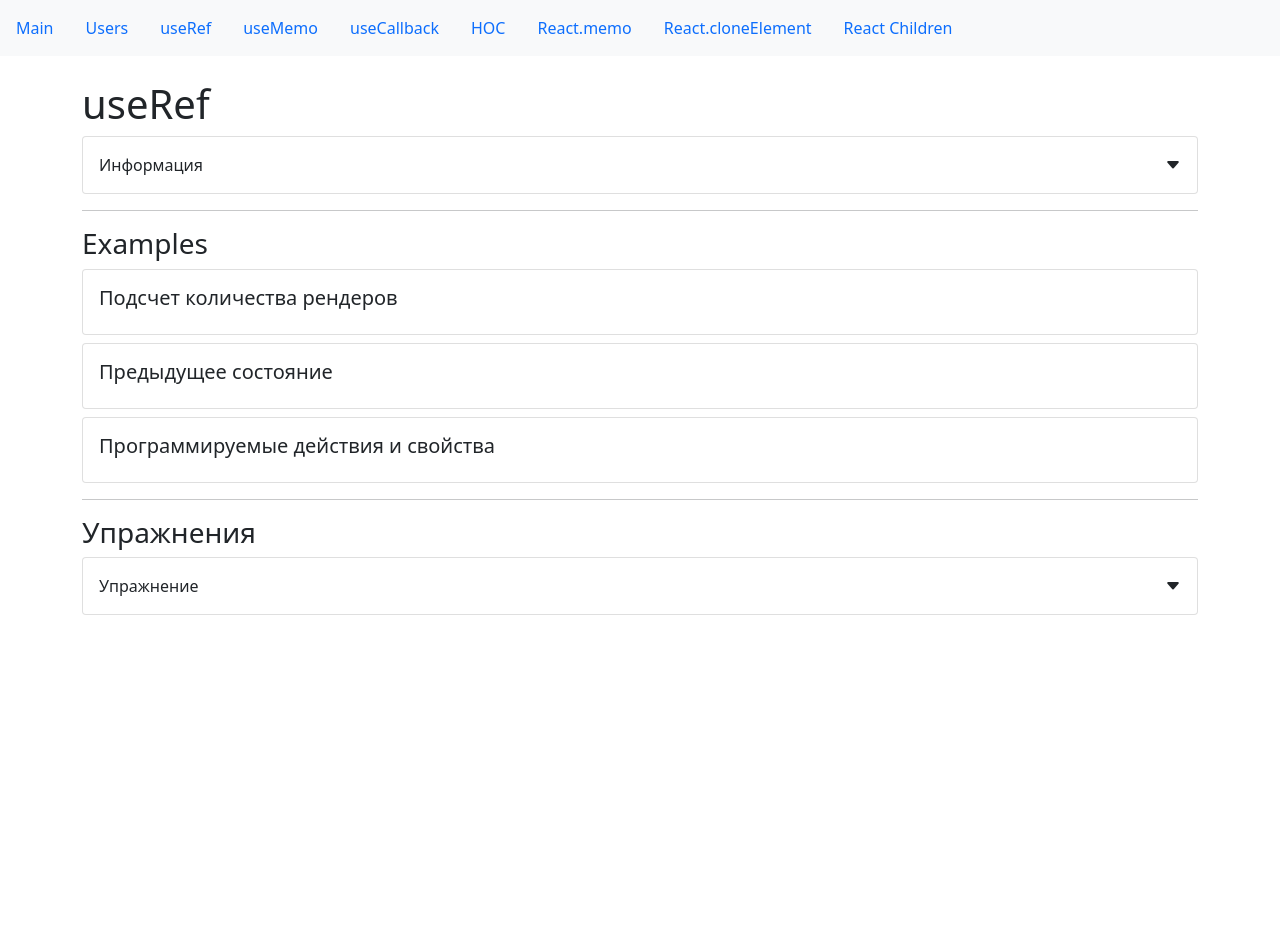
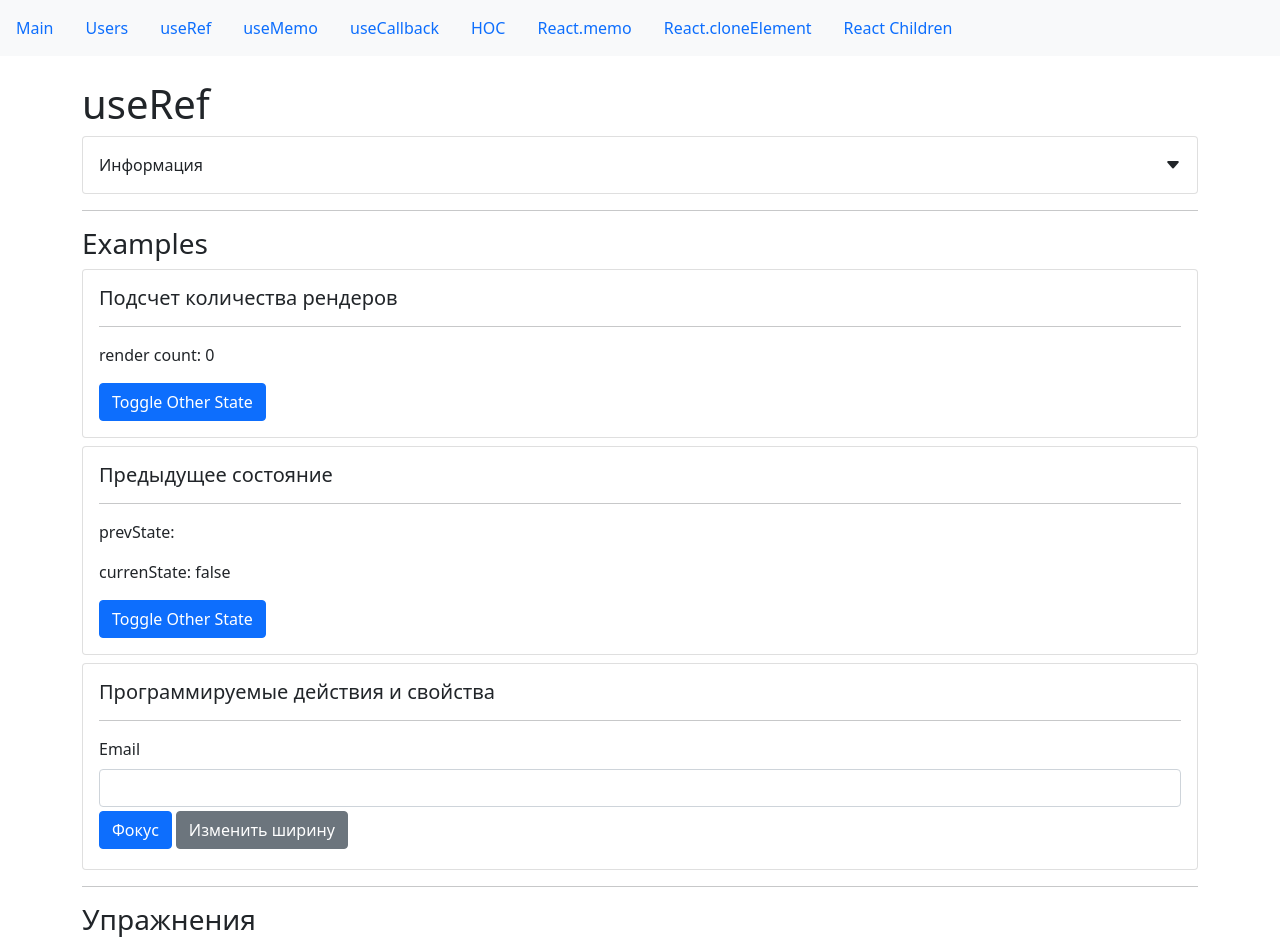
Before and after one commit to m33rzoev/React-hooks-practice, a React (Create React App) app: page /useRef in a window 1280 px wide. Shown: the top 943 px of the page. Before the commit the page ends 800 px from the top, so only its background shows below. Built offline with nearby package versions, Linux system fonts and the light colour scheme.

Commit message:
add some

```diff
--- a/package.json
+++ b/package.json
@@ -51,6 +51,7 @@
         "eslint-plugin-node": "^11.1.0",
         "eslint-plugin-promise": "^5.1.0",
         "eslint-plugin-react": "^7.25.1",
-        "eslint-plugin-react-hooks": "^4.2.0"
+        "eslint-plugin-react-hooks": "^4.2.0",
+        "prettier": "^2.8.4"
     }
 }
--- a/src/app/components/examples/useMemo/complexCalculate.jsx
+++ b/src/app/components/examples/useMemo/complexCalculate.jsx
@@ -2,11 +2,17 @@ import React from "react";
 import CardWrapper from "../../common/Card";
 import SmallTitle from "../../common/typografy/smallTitle";
 
+function factorial(n) {
+    return n ? n * factorial(n - 1) : 1;
+}
+
 const ComplexCalculateExample = () => {
+    const fact = factorial(100);
     return (
         <>
             <CardWrapper>
                 <SmallTitle>Кэширование сложных вычислений</SmallTitle>
+                <p>Result: {fact}</p>
             </CardWrapper>
             <CardWrapper>
                 <SmallTitle>Зависимость от сторонних setState</SmallTitle>
--- a/src/app/components/examples/useRef/prevState.jsx
+++ b/src/app/components/examples/useRef/prevState.jsx
@@ -1,10 +1,27 @@
-import React from "react";
+import React, { useEffect, useRef, useState } from "react";
 import CardWrapper from "../../common/Card";
 import SmallTitle from "../../common/typografy/smallTitle";
+import Divider from "../../common/divider";
 const PrevStateExample = () => {
+    const prevState = useRef("");
+    const [otherState, setOtherState] = useState("false");
+    const toggleOtherState = () => {
+        setOtherState((prevState) =>
+            prevState === "false" ? "true" : "false"
+        );
+    };
+    useEffect(() => {
+        prevState.current = otherState;
+    }, [otherState]);
     return (
         <CardWrapper>
             <SmallTitle>Предыдущее состояние</SmallTitle>
+            <Divider />
+            <p>prevState: {prevState.current}</p>
+            <p>currenState: {otherState}</p>
+            <button className="btn btn-primary" onClick={toggleOtherState}>
+                Toggle Other State
+            </button>
         </CardWrapper>
     );
 };
--- a/src/app/components/examples/useRef/programmableActions.jsx
+++ b/src/app/components/examples/useRef/programmableActions.jsx
@@ -1,12 +1,28 @@
-import React from "react";
+import React, { useRef } from "react";
 import CardWrapper from "../../common/Card";
 import SmallTitle from "../../common/typografy/smallTitle";
+import Divider from "../../common/divider";
 const ProgrammableActionsExample = () => {
+    const inputRef = useRef();
+    const handleClick = () => {
+        console.log(inputRef.current.clientWidth);
+        inputRef.current.focus();
+    };
+    const handleClickWidth = () => {
+      inputRef.current.style.width = "200px";
+    };
     return (
         <CardWrapper>
             <SmallTitle className="card-title">
                 Программируемые действия и свойства
             </SmallTitle>
+            <Divider />
+            <label htmlFor="email" className="form-label">
+                Email
+            </label>
+            <input ref={inputRef} type="email" className="form-control" id="email" />
+            <button className="btn btn-primary" onClick={handleClick}>Фокус</button>
+            <button className="btn btn-secondary m-lg-1" onClick={handleClickWidth}>Изменить ширину</button>
         </CardWrapper>
     );
 };
--- a/src/app/components/examples/useRef/renderCount.jsx
+++ b/src/app/components/examples/useRef/renderCount.jsx
@@ -1,10 +1,23 @@
-import React from "react";
+import React, { useEffect, useRef, useState } from "react";
 import CardWrapper from "../../common/Card";
 import SmallTitle from "../../common/typografy/smallTitle";
+import Divider from "../../common/divider";
+
 const RenderCountExample = () => {
+    const renderCount = useRef(0);
+    const [otherState, setOtherState] = useState(false);
+    const toggleOtherState = () => {
+        setOtherState(!otherState);
+    };
+    useEffect(() => {
+        renderCount.current++;
+    });
     return (
         <CardWrapper>
             <SmallTitle>Подсчет количества рендеров</SmallTitle>
+            <Divider />
+            <p>render count: {renderCount.current}</p>
+            <button className="btn btn-primary" onClick={toggleOtherState}>Toggle Other State</button>
         </CardWrapper>
     );
 };
```
Also changed, not shown: 1 other file (tests, documents, lock files or other folders).
